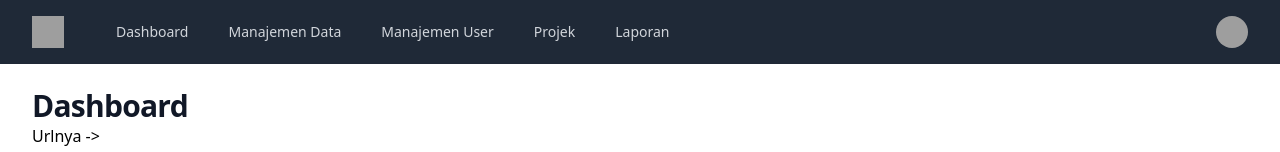
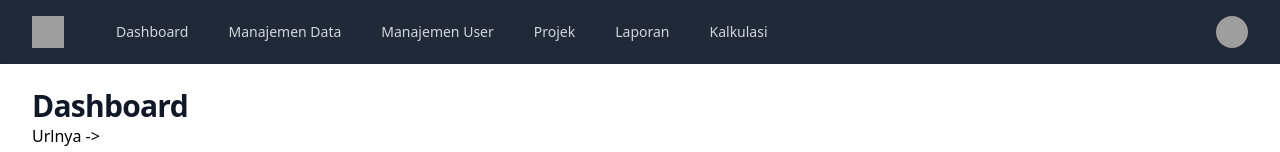
Before and after one commit to daviddvsjrgg/myle-project, a React (Create React App) app: page / in a window 1280 px wide. Shown: the top 152 px of the page. Built offline with nearby package versions, Linux system fonts and the light colour scheme; grey boxes are pictures that could not be loaded.

Commit message:
feat(Kalkulasi)

```diff
--- a/src/pages/authPages/dashboard.jsx
+++ b/src/pages/authPages/dashboard.jsx
@@ -16,6 +16,7 @@ const navigation = [
   { name: 'Manajemen User', href: '#', current: false },
   { name: 'Projek', href: '#', current: false },
   { name: 'Laporan', href: '#', current: false },
+  { name: 'Kalkulasi', href: '#', current: false },
 ]
 const userNavigation = [
   { name: 'Your Profile', href: '#' },
```
